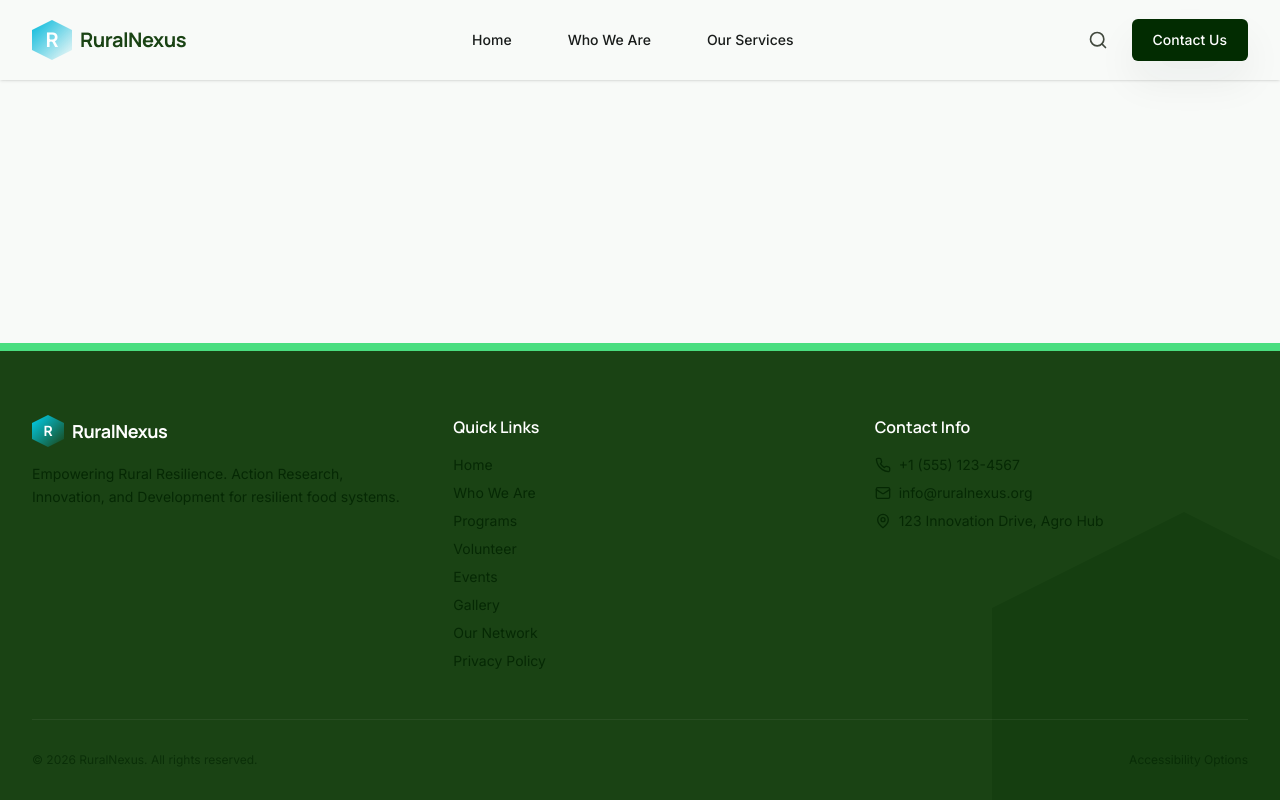
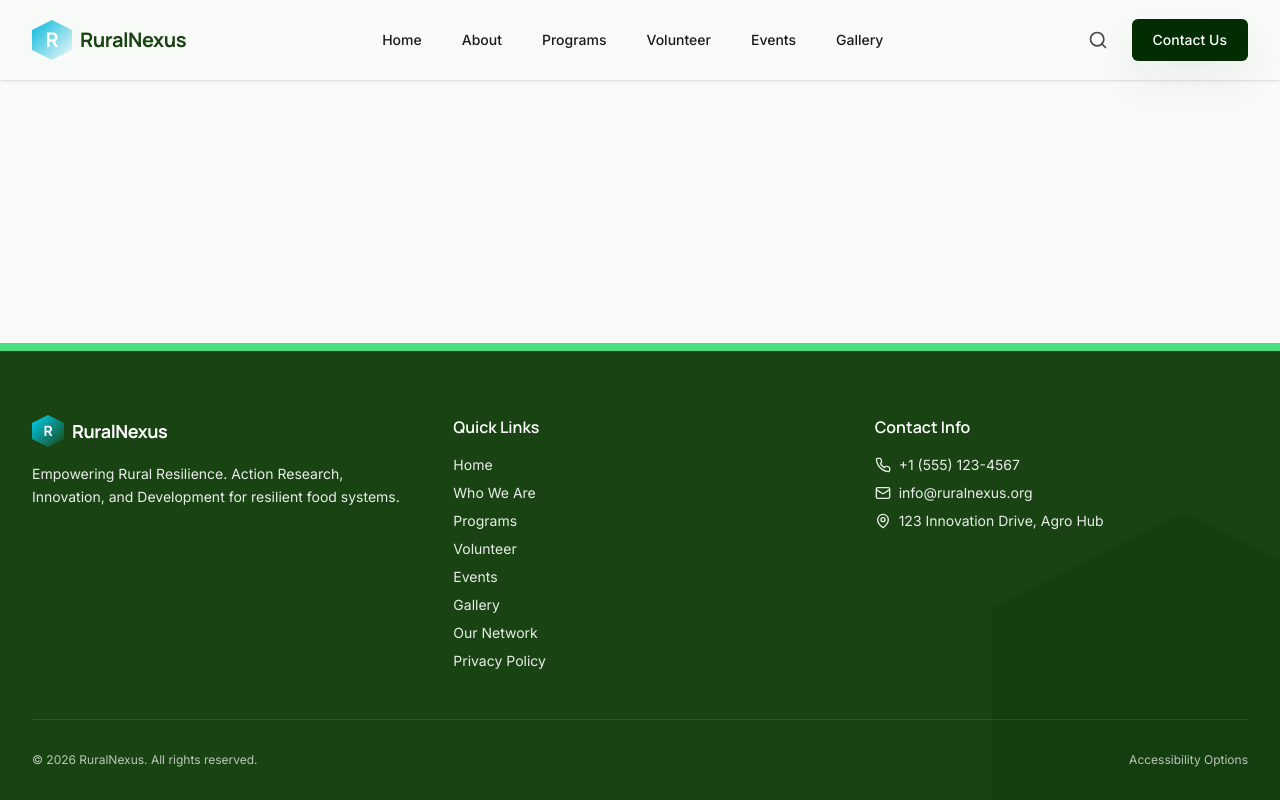
Before and after one commit to KumBrian/rural-nexus, a Nuxt app: page / in a window 1280 px wide. Built offline with nearby package versions, Linux system fonts and the light colour scheme.

Commit message:
fix(ui): update header navigation and fix footer text contrast

```diff
--- a/src/presentation/components/GlobalFooter.vue
+++ b/src/presentation/components/GlobalFooter.vue
@@ -1,5 +1,5 @@
 <template>
-  <footer class="bg-primary-container text-on-primary-fixed pt-16 pb-8 border-t-[8px] border-leaf relative overflow-hidden">
+  <footer class="bg-primary-container text-white pt-16 pb-8 border-t-[8px] border-leaf relative overflow-hidden">
     <!-- Decorative Watermark Graphic -->
     <div class="absolute -bottom-24 -right-24 w-96 h-96 hex-mask bg-primary opacity-20 pointer-events-none"></div>
 
@@ -13,7 +13,7 @@
             </div>
             <span class="font-display font-bold text-lg text-white tracking-tight">RuralNexus</span>
           </div>
-          <p class="text-sm opacity-80 leading-relaxed font-body">
+          <p class="text-sm text-white/90 leading-relaxed font-body">
             Empowering Rural Resilience. Action Research, Innovation, and Development for resilient food systems.
           </p>
         </div>
@@ -21,7 +21,7 @@
         <!-- Links Col -->
         <div>
           <h4 class="font-display font-semibold text-white mb-4">Quick Links</h4>
-          <ul class="space-y-2 text-sm opacity-80">
+          <ul class="space-y-2 text-sm text-white/90">
             <li><NuxtLink to="/" class="hover:text-leaf transition-colors">Home</NuxtLink></li>
             <li><NuxtLink to="/about" class="hover:text-leaf transition-colors">Who We Are</NuxtLink></li>
             <li><NuxtLink to="/programs" class="hover:text-leaf transition-colors">Programs</NuxtLink></li>
@@ -36,7 +36,7 @@
         <!-- Contact Col -->
         <div>
           <h4 class="font-display font-semibold text-white mb-4">Contact Info</h4>
-          <ul class="space-y-2 text-sm opacity-80">
+          <ul class="space-y-2 text-sm text-white/90">
             <li class="flex items-center gap-2">
               <svg xmlns="http://www.w3.org/2000/svg" width="16" height="16" viewBox="0 0 24 24" fill="none" stroke="currentColor" stroke-width="2" stroke-linecap="round" stroke-linejoin="round"><path d="M22 16.92v3a2 2 0 0 1-2.18 2 19.79 19.79 0 0 1-8.63-3.07 19.5 19.5 0 0 1-6-6 19.79 19.79 0 0 1-3.07-8.67A2 2 0 0 1 4.11 2h3a2 2 0 0 1 2 1.72 12.84 12.84 0 0 0 .7 2.81 2 2 0 0 1-.45 2.11L8.09 9.91a16 16 0 0 0 6 6l1.27-1.27a2 2 0 0 1 2.11-.45 12.84 12.84 0 0 0 2.81.7A2 2 0 0 1 22 16.92z"></path></svg>
               +1 (555) 123-4567
@@ -53,10 +53,10 @@
         </div>
       </div>
 
-      <div class="pt-8 border-t border-white/10 flex flex-col md:flex-row justify-between items-center text-xs opacity-60">
+      <div class="pt-8 border-t border-white/10 flex flex-col md:flex-row justify-between items-center text-xs text-white/70">
         <p>&copy; 2026 RuralNexus. All rights reserved.</p>
         <div class="flex gap-4 mt-4 md:mt-0">
-          <button class="hover:text-white transition-colors">Accessibility Options</button>
+          <button class="hover:text-leaf transition-colors">Accessibility Options</button>
         </div>
       </div>
     </div>
--- a/src/presentation/components/GlobalHeader.vue
+++ b/src/presentation/components/GlobalHeader.vue
@@ -13,10 +13,13 @@
         </div>
 
         <!-- Navigation -->
-        <nav class="hidden md:flex space-x-8">
-          <NuxtLink to="/" class="text-on-surface hover:text-primary-container px-3 py-2 text-sm font-medium transition-colors">Home</NuxtLink>
-          <NuxtLink to="/about" class="text-on-surface hover:text-primary-container px-3 py-2 text-sm font-medium transition-colors">Who We Are</NuxtLink>
-          <NuxtLink to="/services" class="text-on-surface hover:text-primary-container px-3 py-2 text-sm font-medium transition-colors">Our Services</NuxtLink>
+        <nav class="hidden md:flex space-x-6 items-center">
+          <NuxtLink to="/" class="text-on-surface hover:text-primary-container px-2 py-2 text-sm font-medium transition-colors">Home</NuxtLink>
+          <NuxtLink to="/about" class="text-on-surface hover:text-primary-container px-2 py-2 text-sm font-medium transition-colors">About</NuxtLink>
+          <NuxtLink to="/programs" class="text-on-surface hover:text-primary-container px-2 py-2 text-sm font-medium transition-colors">Programs</NuxtLink>
+          <NuxtLink to="/volunteer" class="text-on-surface hover:text-primary-container px-2 py-2 text-sm font-medium transition-colors">Volunteer</NuxtLink>
+          <NuxtLink to="/events" class="text-on-surface hover:text-primary-container px-2 py-2 text-sm font-medium transition-colors">Events</NuxtLink>
+          <NuxtLink to="/gallery" class="text-on-surface hover:text-primary-container px-2 py-2 text-sm font-medium transition-colors">Gallery</NuxtLink>
         </nav>
 
         <!-- CTA & Utility -->
```
